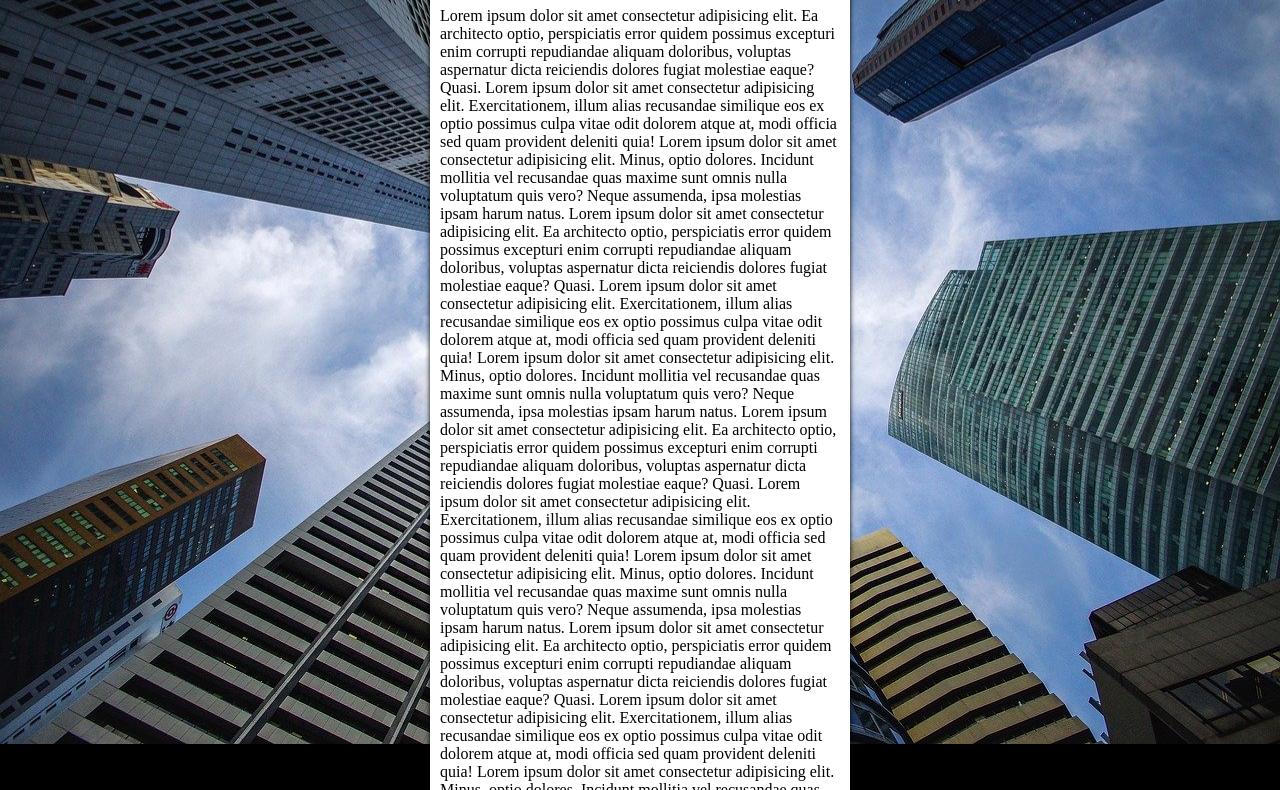
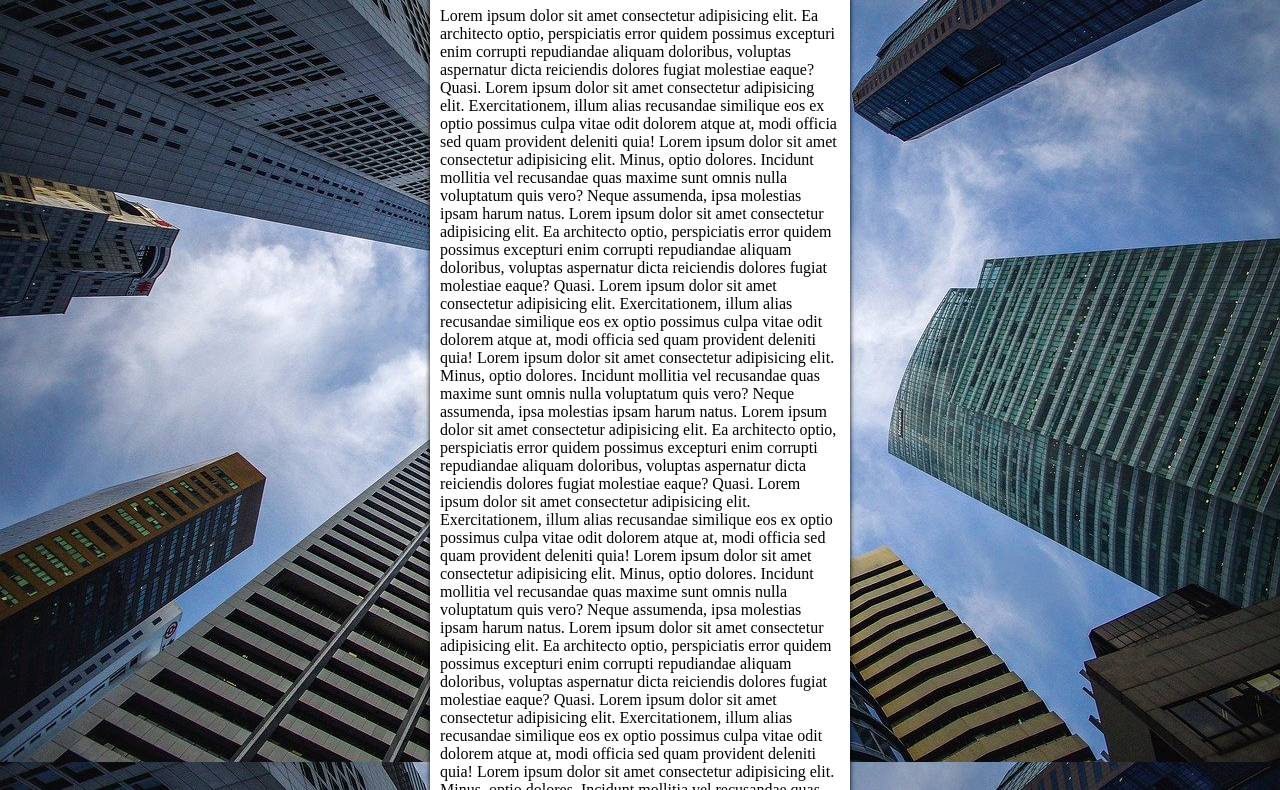
Before and after one commit to nicollascsantos/html-css, a plain HTML site: page exercicios/ex022/fundo006.html in a window 1280 px wide. Shown: the part 91-881 px from the top of the page. Drawn offline with Linux system fonts and the light colour scheme.

Commit message:
Atualizei os exercícios

```diff
--- a/exercicios/ex022/fundo006.html
+++ b/exercicios/ex022/fundo006.html
@@ -7,16 +7,39 @@
     <style>
         body {
             height: 100vh;
-            background-color: #000;
-            background-image: url(imagens/wallpaper002.jpg);
-            background-position: center center;
-            background-repeat: no-repeat;
+            background: #000 url("imagens/wallpaper002.jpg") no-repeat center center fixed;
             background-size: cover;
+
+            /* SHORTHANDS DE BACKGROUND
+
+            - A ordem das propriedades é:
+
+                color > image > position > repeat > ""size"" > attachment
+
+            - Seguindo o exemplo acima:
+
+                background-color: #000;
+                background-image: url(imagens/wallpaper002.jpg);
+                background-position: center center;
+                background-repeat: no-repeat;
+                background-size: cover;
+                background-attachment: fixed;
+
+            --> Caso a propriedade "background-size" ainda estiver causando erros
+                nessa shorthand, ela deve ser retirada dela e adicionada fora da
+                shorthand no seletor. Por exemplo:
+
+                body {
+                    background: #000 url("imagens/wallpaper002.jpg") no-repeat center center fixed;
+                    background-size: cover;
+                }
+
+            */
         }
 
         main {
             background-color: #FFF;
-            width: 400px;
+            max-width: 400px;
             padding: 10px;
             margin: auto;
             box-shadow: 0px 0px 5px #000;
```
